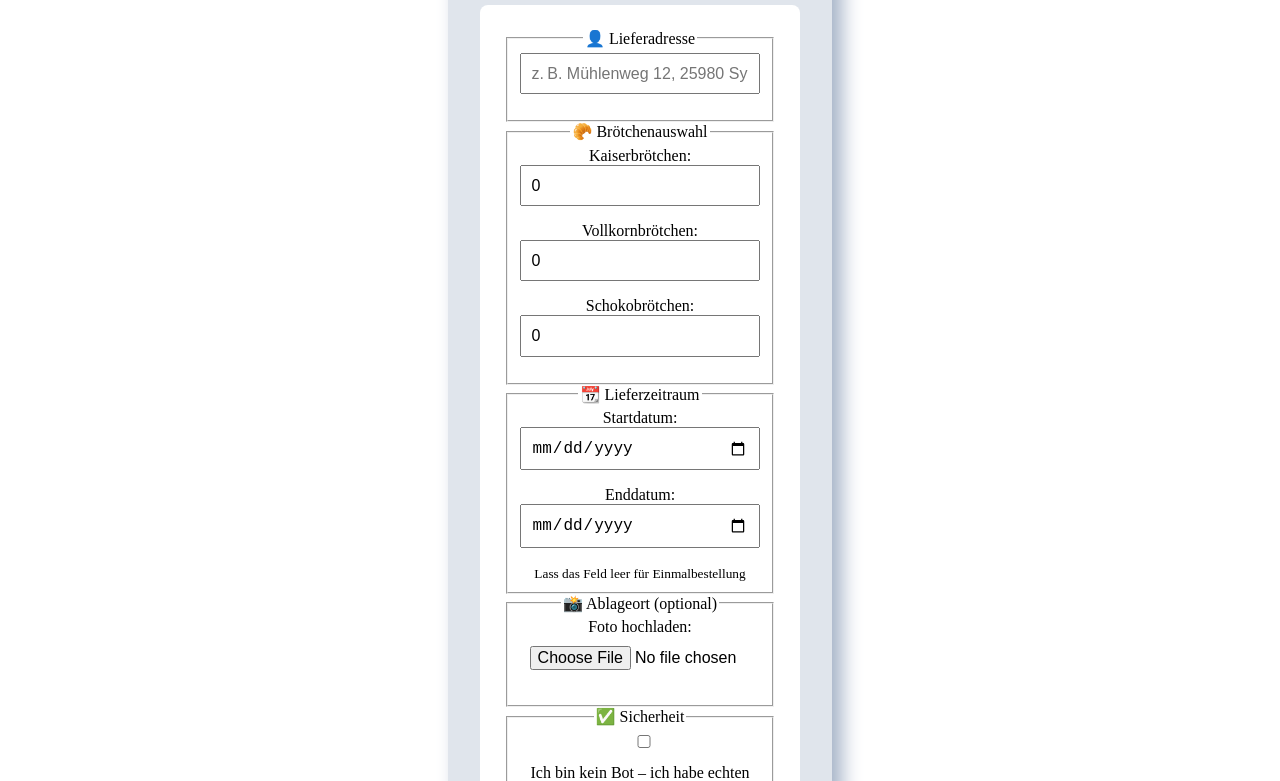
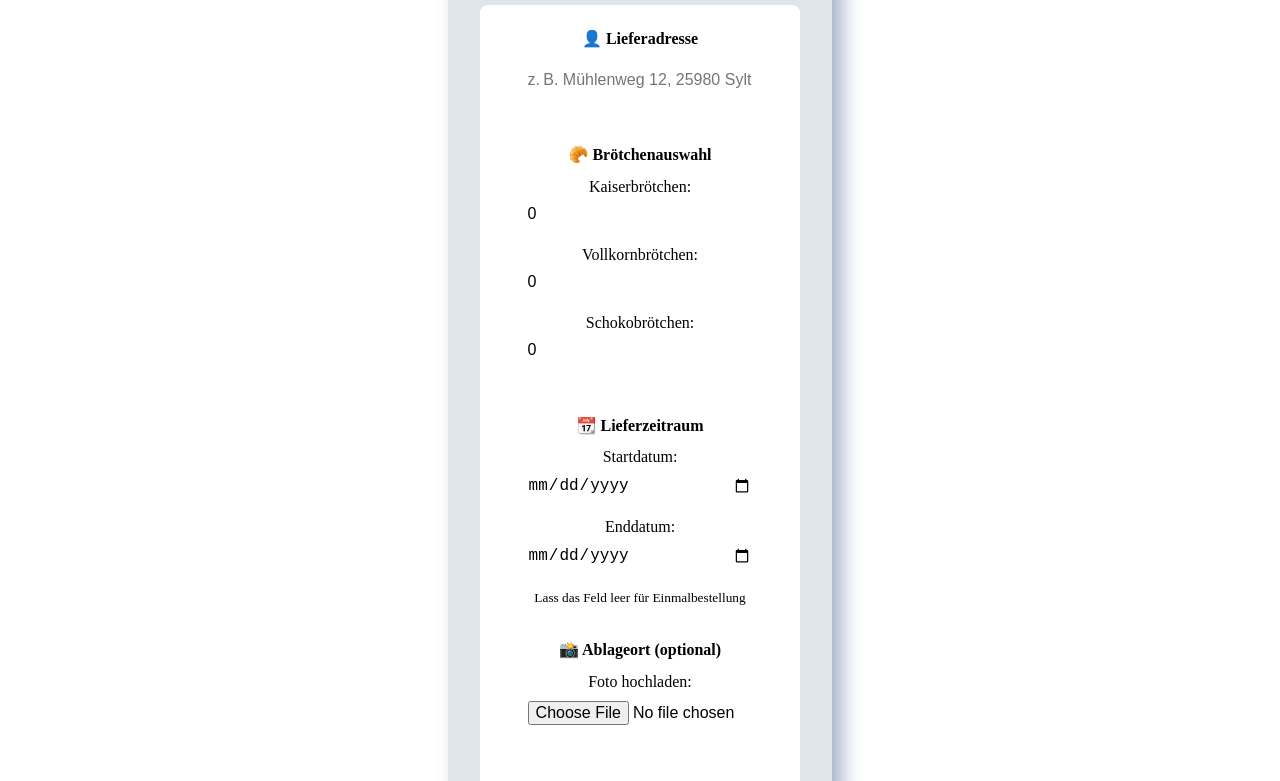
Before and after one commit to 1IntereJurry/webproject, a website: page public/bestellung.html in a window 1280 px wide. Shown: the part 685-1466 px from the top of the page. Drawn offline with Linux system fonts and the light colour scheme.

Commit message:
style.css aktualisieren

```diff
--- a/public/style.css
+++ b/public/style.css
@@ -150,3 +150,25 @@ button {
   padding: 1rem;
   border-radius: 12px;
 }
+
+fieldset {
+  border: none;
+  margin-bottom: 1.5rem;
+}
+
+legend {
+  font-weight: bold;
+  margin-bottom: 0.5rem;
+}
+
+input[type="date"],
+input[type="text"],
+input[type="number"],
+select {
+  width: 100%;
+  padding: 0.6rem;
+  margin-bottom: 0.8rem;
+  box-sizing: border-box;
+  border-radius: 8px;
+  border: none;
+}
```
